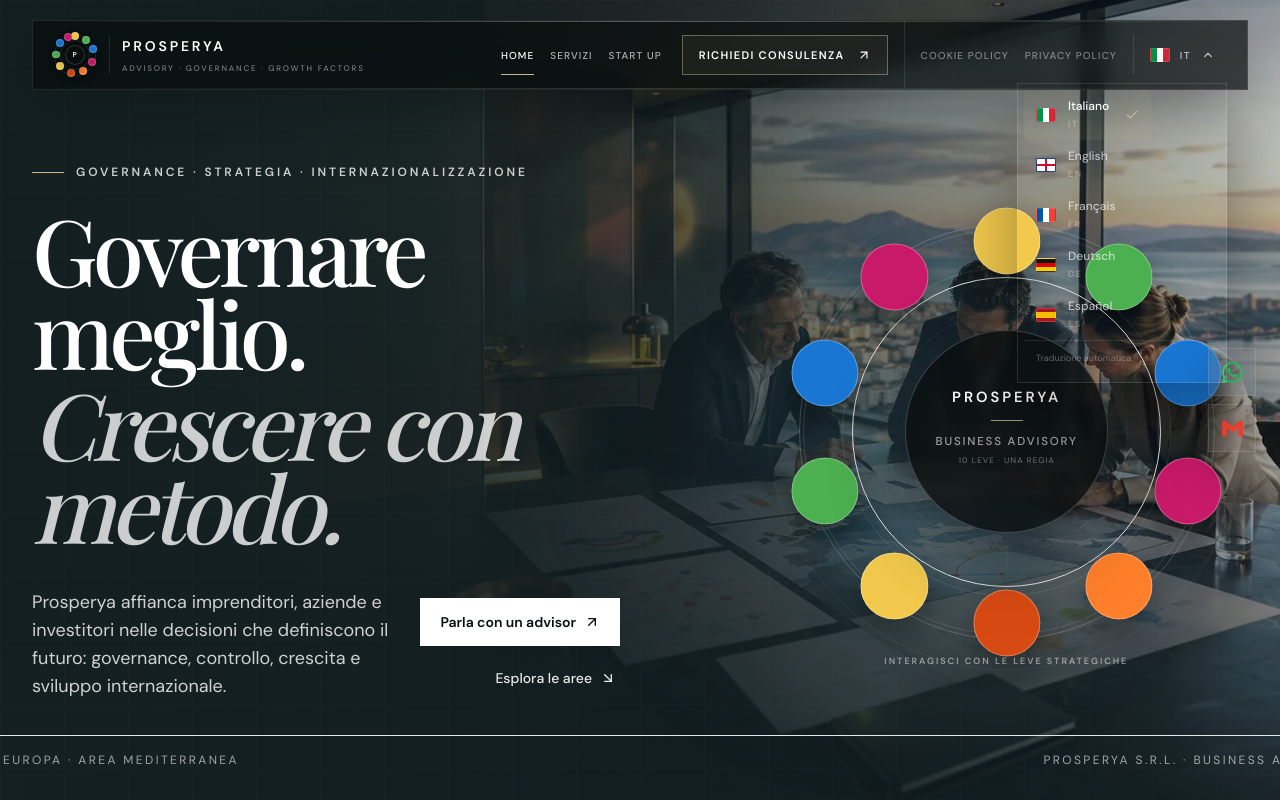
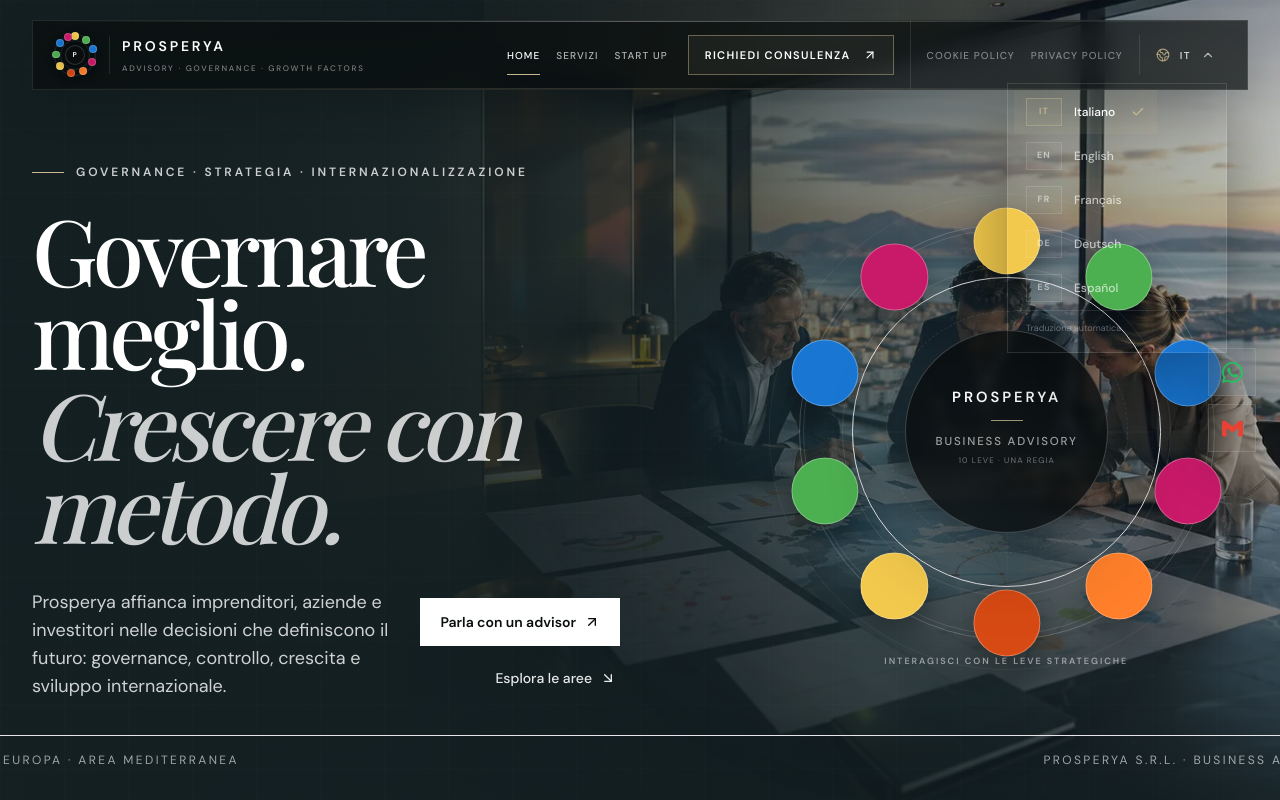
Before and after one commit to gaetanomeli95-lab/Prosperya-site, a Next.js app: page / in a window 1280 px wide. Both pictures are taken after a click on the button "IT". Shown: the top 800 px of the page. Built offline with nearby package versions, Linux system fonts and the light colour scheme; a web font is replaced by a local one.

Commit message:
fix: stabilize language switching and remove fragile flags

```diff
--- a/src/components/LanguageSwitcher.tsx
+++ b/src/components/LanguageSwitcher.tsx
@@ -25,43 +25,19 @@ interface GoogleTranslateWindow extends Window {
   googleTranslateElementInit?: () => void;
 }
 
-function Flag({ code, className = '' }: { code: LanguageCode; className?: string }) {
-  const base = `relative inline-block h-[14px] w-[20px] shrink-0 overflow-hidden rounded-[2px] border border-white/15 shadow-sm ${className}`;
-
-  if (code === 'it') {
-    return <span aria-hidden="true" className={`${base} bg-[linear-gradient(90deg,#009246_0_33.33%,#fff_33.33%_66.66%,#ce2b37_66.66%_100%)]`} />;
-  }
-  if (code === 'fr') {
-    return <span aria-hidden="true" className={`${base} bg-[linear-gradient(90deg,#0055a4_0_33.33%,#fff_33.33%_66.66%,#ef4135_66.66%_100%)]`} />;
-  }
-  if (code === 'de') {
-    return <span aria-hidden="true" className={`${base} bg-[linear-gradient(180deg,#111_0_33.33%,#dd0000_33.33%_66.66%,#ffce00_66.66%_100%)]`} />;
-  }
-  if (code === 'es') {
-    return <span aria-hidden="true" className={`${base} bg-[linear-gradient(180deg,#aa151b_0_25%,#f1bf00_25%_75%,#aa151b_75%_100%)]`} />;
-  }
-
-  return (
-    <span aria-hidden="true" className={`${base} bg-[#012169]`}>
-      <span className="absolute inset-[-3px] rotate-[32deg] bg-white" />
-      <span className="absolute inset-[-3px] -rotate-[32deg] bg-white" />
-      <span className="absolute left-1/2 top-0 h-full w-[5px] -translate-x-1/2 bg-white" />
-      <span className="absolute left-0 top-1/2 h-[5px] w-full -translate-y-1/2 bg-white" />
-      <span className="absolute left-1/2 top-0 h-full w-[2px] -translate-x-1/2 bg-[#c8102e]" />
-      <span className="absolute left-0 top-1/2 h-[2px] w-full -translate-y-1/2 bg-[#c8102e]" />
-    </span>
-  );
+function isLanguageCode(value: string | null): value is LanguageCode {
+  return Boolean(value && languages.some((language) => language.code === value));
 }
 
 function getStoredLanguage(): LanguageCode {
   if (typeof window === 'undefined') return 'it';
 
-  const stored = window.localStorage.getItem('prosperya-language') as LanguageCode | null;
-  if (stored && languages.some((language) => language.code === stored)) return stored;
+  const stored = window.localStorage.getItem('prosperya-language');
+  if (isLanguageCode(stored)) return stored;
 
   const match = document.cookie.match(/(?:^|; )googtrans=\/it\/([^;]+)/);
-  const cookieLanguage = match?.[1] as LanguageCode | undefined;
-  if (cookieLanguage && languages.some((language) => language.code === cookieLanguage)) return cookieLanguage;
+  const cookieLanguage = match?.[1] ?? null;
+  if (isLanguageCode(cookieLanguage)) return cookieLanguage;
 
   return 'it';
 }
@@ -72,6 +48,8 @@ function ensureTranslateHost() {
 
   host = document.createElement('div');
   host.id = 'google_translate_element';
+  host.className = 'notranslate';
+  host.setAttribute('translate', 'no');
   host.setAttribute('aria-hidden', 'true');
   host.style.position = 'fixed';
   host.style.width = '1px';
@@ -84,18 +62,26 @@ function ensureTranslateHost() {
   return host;
 }
 
-function setTranslationCookie(language: LanguageCode) {
+function expireCookie(name: string, domain?: string) {
+  const domainPart = domain ? `; domain=${domain}` : '';
+  document.cookie = `${name}=; expires=Thu, 01 Jan 1970 00:00:00 GMT; path=/${domainPart}; SameSite=Lax`;
+}
+
+function clearTranslationCookies() {
+  expireCookie('googtrans');
+
+  const hostname = window.location.hostname;
+  if (hostname && hostname !== 'localhost') {
+    expireCookie('googtrans', hostname);
+    if (hostname.includes('.')) expireCookie('googtrans', `.${hostname}`);
+  }
+}
+
+function setTranslationCookie(language: Exclude<LanguageCode, 'it'>) {
+  clearTranslationCookies();
   const expires = new Date();
   expires.setFullYear(expires.getFullYear() + 1);
   document.cookie = `googtrans=/it/${language}; expires=${expires.toUTCString()}; path=/; SameSite=Lax`;
-}
-
-function clearTranslationCookie() {
-  document.cookie = 'googtrans=; expires=Thu, 01 Jan 1970 00:00:00 GMT; path=/; SameSite=Lax';
-
-  if (window.location.hostname.includes('.')) {
-    document.cookie = `googtrans=; expires=Thu, 01 Jan 1970 00:00:00 GMT; path=/; domain=.${window.location.hostname}; SameSite=Lax`;
-  }
 }
 
 export function LanguageSwitcher({ mobile = false }: { mobile?: boolean }) {
@@ -162,50 +148,37 @@ export function LanguageSwitcher({ mobile = false }: { mobile?: boolean }) {
     };
   }, [open]);
 
-  const toggleOpen = () => {
-    setOpen((value) => {
-      const next = !value;
-      if (next) loadTranslate();
-      return next;
-    });
-  };
+  const selectLanguage = (nextLanguage: LanguageCode) => {
+    if (nextLanguage === language) {
+      setOpen(false);
+      return;
+    }
 
-  const selectLanguage = (nextLanguage: LanguageCode) => {
-    setLanguage(nextLanguage);
-    setOpen(false);
     window.localStorage.setItem('prosperya-language', nextLanguage);
 
     if (nextLanguage === 'it') {
-      clearTranslationCookie();
-      window.location.reload();
-      return;
+      clearTranslationCookies();
+    } else {
+      setTranslationCookie(nextLanguage);
     }
 
-    setTranslationCookie(nextLanguage);
-    loadTranslate();
-
-    const applyTranslation = () => {
-      const combo = document.querySelector<HTMLSelectElement>('.goog-te-combo');
-      if (!combo) return false;
-      combo.value = nextLanguage;
-      combo.dispatchEvent(new Event('change', { bubbles: true }));
-      return true;
-    };
-
-    if (!applyTranslation()) {
-      window.setTimeout(() => {
-        if (!applyTranslation()) window.location.reload();
-      }, 700);
-    }
+    setLanguage(nextLanguage);
+    setOpen(false);
+    window.location.reload();
   };
 
   const current = languages.find((item) => item.code === language) ?? languages[0];
 
   return (
-    <div ref={rootRef} className={`relative ${mobile ? 'w-full' : ''}`}>
+    <div
+      ref={rootRef}
+      className={`notranslate relative ${mobile ? 'w-full' : ''}`}
+      translate="no"
+      data-language-switcher
+    >
       <button
         type="button"
-        onClick={toggleOpen}
+        onClick={() => setOpen((value) => !value)}
         className={
           mobile
             ? 'flex min-h-12 w-full items-center justify-between border-y border-white/10 py-3 !text-white'
@@ -216,12 +189,9 @@ export function LanguageSwitcher({ mobile = false }: { mobile?: boolean }) {
         aria-label={`Lingua del sito: ${current.label}`}
       >
         <span className="flex items-center gap-2.5">
-          {mobile ? <Globe2 className="h-4 w-4 text-sand" /> : <Flag code={current.code} />}
+          <Globe2 className={`${mobile ? 'h-4 w-4 text-sand' : 'h-3.5 w-3.5 text-sand/80'}`} />
           {mobile && <span className="text-[10px] font-semibold uppercase tracking-[.2em] !text-white/45">Lingua</span>}
-          <span className={mobile ? 'ml-2 flex items-center gap-2.5 text-sm font-semibold !text-white' : ''}>
-            {mobile && <Flag code={current.code} />}
-            {current.short}
-          </span>
+          <span className={mobile ? 'ml-2 text-sm font-semibold !text-white' : 'text-[10px] font-bold !text-white/80'}>{current.short}</span>
         </span>
         <ChevronDown className={`h-3.5 w-3.5 transition-transform ${open ? 'rotate-180' : ''}`} />
       </button>
@@ -232,8 +202,8 @@ export function LanguageSwitcher({ mobile = false }: { mobile?: boolean }) {
           aria-label="Seleziona lingua"
           className={
             mobile
-              ? 'mt-2 grid grid-cols-1 border border-white/10 bg-white/[0.03]'
-              : 'absolute right-0 top-[calc(100%+8px)] z-[80] min-w-[210px] border border-white/12 bg-[#172326]/98 p-1.5 shadow-[0_22px_70px_rgba(0,0,0,.34)] backdrop-blur-xl'
+              ? 'mt-2 grid grid-cols-1 border border-white/10 bg-white/[0.03] p-1'
+              : 'absolute right-0 top-[calc(100%+8px)] z-[80] min-w-[220px] border border-white/12 bg-[#172326]/98 p-1.5 shadow-[0_22px_70px_rgba(0,0,0,.34)] backdrop-blur-xl'
           }
         >
           {languages.map((item) => {
@@ -245,16 +215,15 @@ export function LanguageSwitcher({ mobile = false }: { mobile?: boolean }) {
                 role="option"
                 aria-selected={active}
                 onClick={() => selectLanguage(item.code)}
-                className={`flex min-h-11 items-center justify-between gap-4 px-3 py-2 text-left text-xs transition-colors ${
+                className={`flex min-h-11 items-center justify-between gap-4 px-3 py-2 text-left transition-colors ${
                   active ? 'bg-sand/[0.09] !text-white' : '!text-white/65 hover:bg-white/[0.05] hover:!text-white'
                 }`}
               >
                 <span className="flex items-center gap-3">
-                  <Flag code={item.code} />
-                  <span>
-                    <span className="block font-medium">{item.label}</span>
-                    <span className="mt-0.5 block text-[9px] font-bold uppercase tracking-[.16em] !text-white/30">{item.short}</span>
+                  <span className={`grid h-7 min-w-9 place-items-center border px-1.5 text-[9px] font-bold uppercase tracking-[.14em] ${active ? 'border-sand/40 bg-sand/[0.08] text-sand' : 'border-white/12 bg-white/[0.025] text-white/55'}`}>
+                    {item.short}
                   </span>
+                  <span className="text-xs font-medium">{item.label}</span>
                 </span>
                 {active && <Check className="h-3.5 w-3.5 text-sand" />}
               </button>
```
